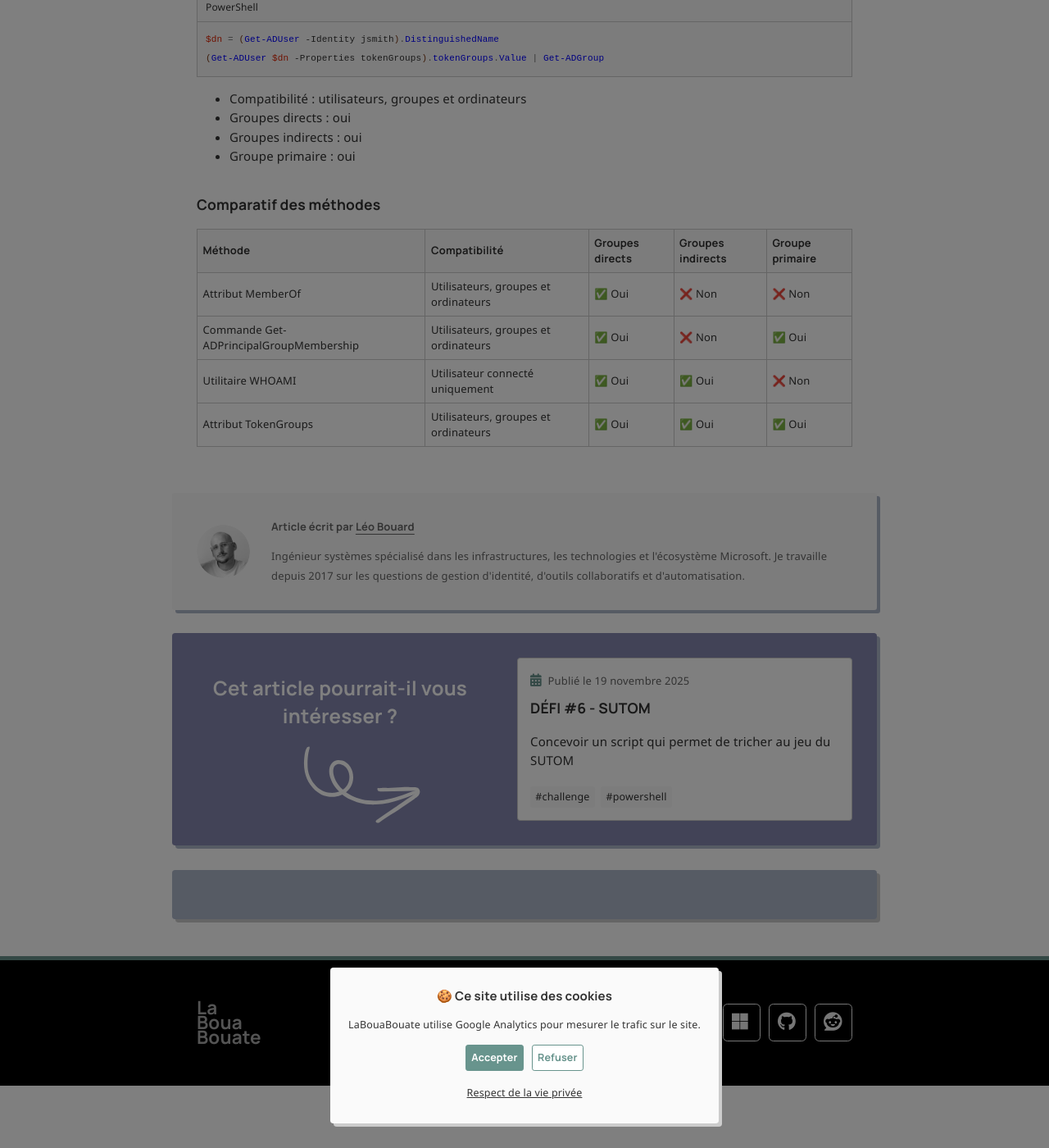
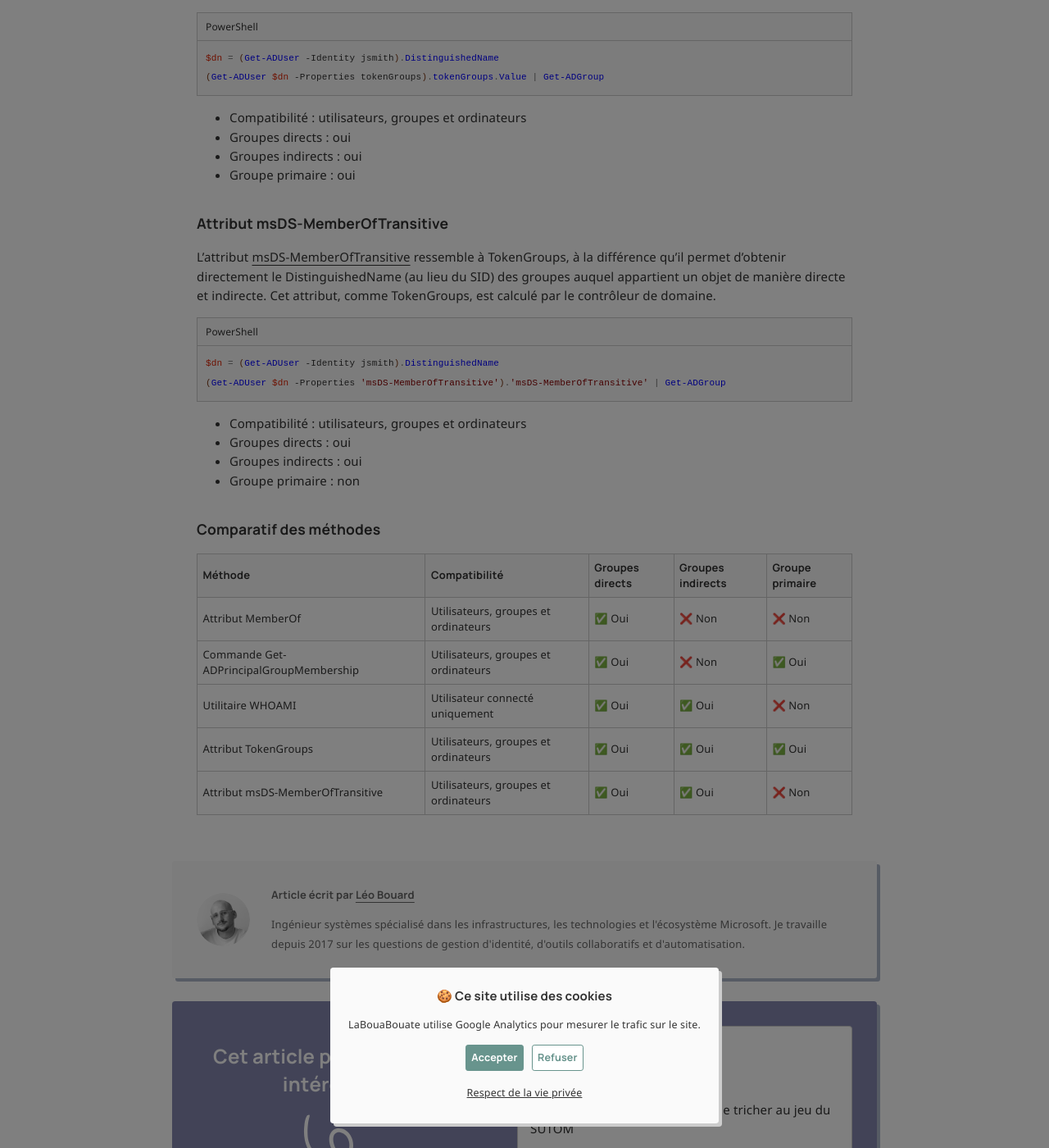
Before and after one commit to leobouard/leobouard.github.io, a Jekyll site: the page built from _posts/2025/2025-12-18-groups-memberof.md, in a window 1280 px wide and 1400 px high, scrolled down 2640 px. Shown: the whole window at 82% size. Built offline with Jekyll 4.4.1, drawn with Linux system fonts in a browser that asks for light colours; nearby versions of some CDN libraries; some web fonts are replaced; comment, search, counter and statistics services are not loaded; some of the changed text lies outside the part shown.

Commit message:
Update 2025-12-18-groups-memberof.md

````diff
--- a/_posts/2025/2025-12-18-groups-memberof.md
+++ b/_posts/2025/2025-12-18-groups-memberof.md
@@ -27,6 +27,7 @@ Il y a plusieurs manières d'être membre d'un groupe Active Directory :
 2. Commande Get-ADPrincipalGroupMembership
 3. Utilitaire WHOAMI
 4. Attribut TokenGroups
+5. Attribut msDS-MemberOfTransitive
 
 Toutes ne fournissent pas la même information et ne peuvent pas être utilisées dans les mêmes conditions / sur tous les types d'objets.
 
@@ -94,6 +95,20 @@ $dn = (Get-ADUser -Identity jsmith).DistinguishedName
 - Groupes indirects : oui
 - Groupe primaire : oui
 
+### Attribut msDS-MemberOfTransitive
+
+L'attribut [msDS-MemberOfTransitive](https://learn.microsoft.com/en-us/openspecs/windows_protocols/ms-adts/c5c7d019-8d88-4bfa-b84d-4413bbf189b5) ressemble à TokenGroups, à la différence qu'il permet d'obtenir directement le DistinguishedName (au lieu du SID) des groupes auquel appartient un objet de manière directe et indirecte. Cet attribut, comme TokenGroups, est calculé par le contrôleur de domaine.
+
+```powershell
+$dn = (Get-ADUser -Identity jsmith).DistinguishedName
+(Get-ADUser $dn -Properties 'msDS-MemberOfTransitive').'msDS-MemberOfTransitive' | Get-ADGroup
+```
+
+- Compatibilité : utilisateurs, groupes et ordinateurs
+- Groupes directs : oui
+- Groupes indirects : oui
+- Groupe primaire : non
+
 ### Comparatif des méthodes
 
 Méthode | Compatibilité | Groupes directs | Groupes indirects | Groupe primaire
@@ -102,3 +117,4 @@ Attribut MemberOf | Utilisateurs, groupes et ordinateurs | ✅ Oui | ❌ Non |
 Commande Get-ADPrincipalGroupMembership | Utilisateurs, groupes et ordinateurs | ✅ Oui | ❌ Non | ✅ Oui
 Utilitaire WHOAMI | Utilisateur connecté uniquement | ✅ Oui | ✅ Oui | ❌ Non
 Attribut TokenGroups | Utilisateurs, groupes et ordinateurs | ✅ Oui | ✅ Oui | ✅ Oui
+Attribut msDS-MemberOfTransitive | Utilisateurs, groupes et ordinateurs | ✅ Oui | ✅ Oui | ❌ Non
````
